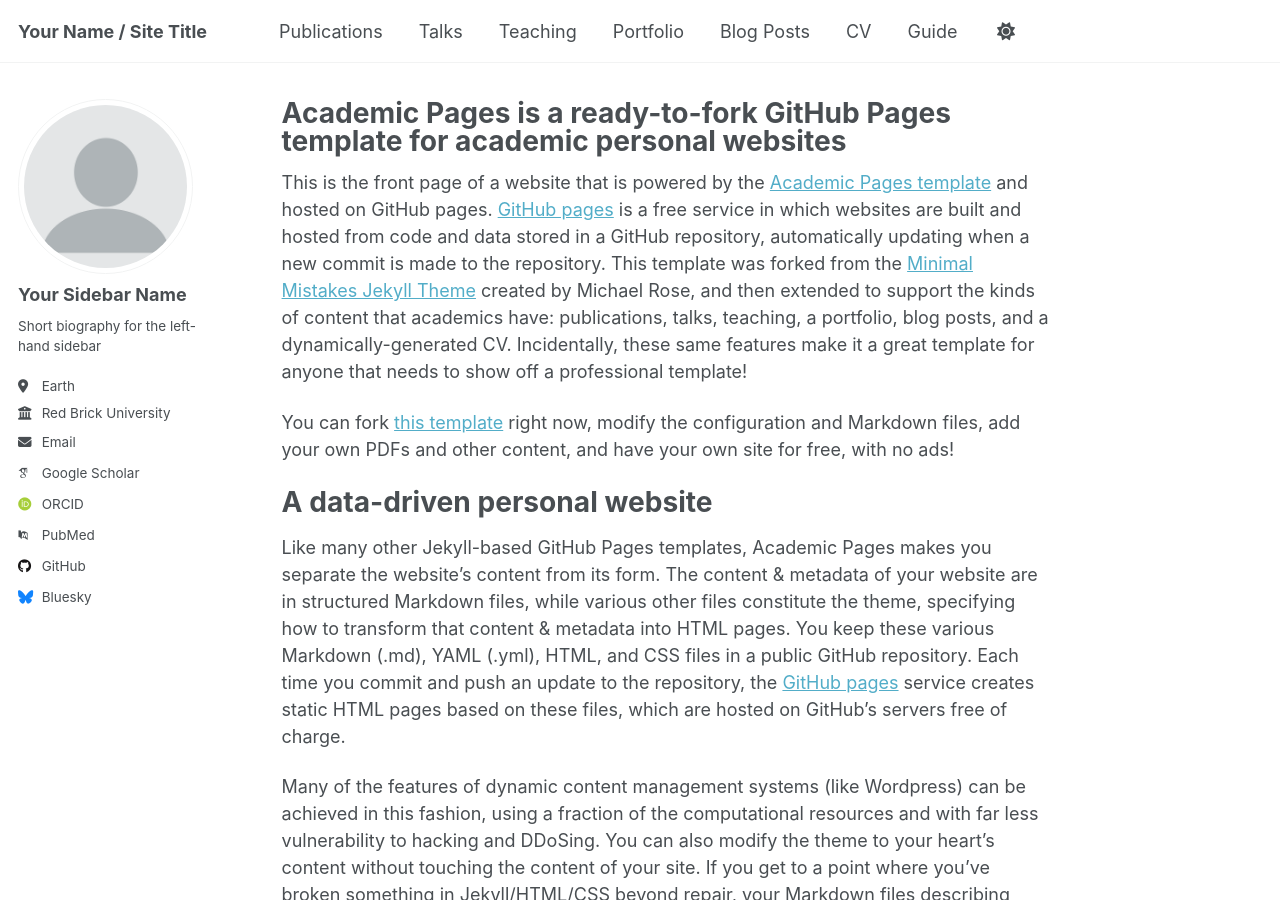
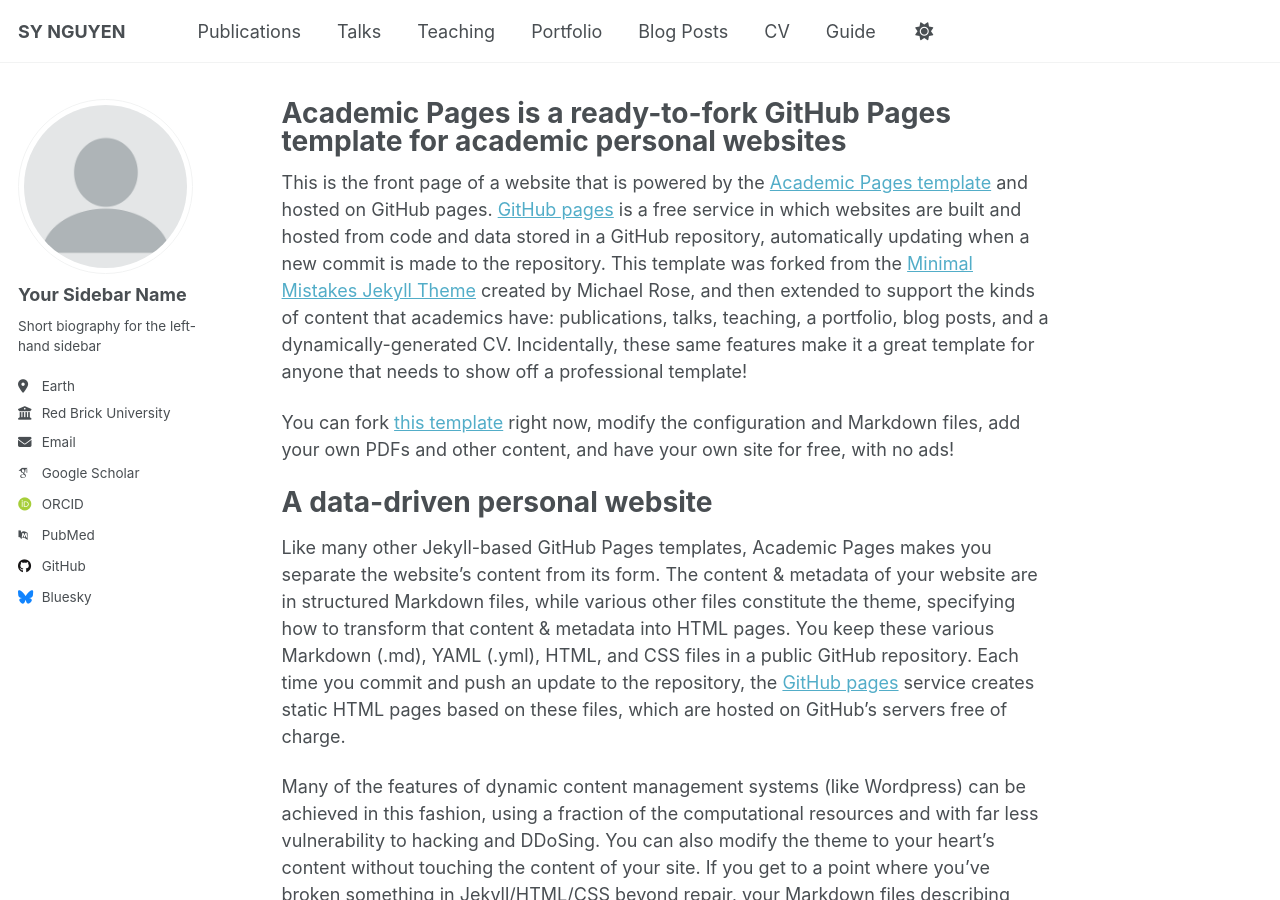
Before and after one commit to NguyenSyAI/NguyenSyAI.github.io, a Jekyll site: the page built from _pages/about.md, in a window 1280 px wide and 900 px high. Built offline with Jekyll 4.4.1, drawn with Linux system fonts in a browser that asks for light colours; some web fonts are replaced; a script that is not in the unit is left out.

Commit message:
Update _config.yml

```diff
--- a/_config.yml
+++ b/_config.yml
@@ -9,7 +9,7 @@
 # Basic Site Settings
 locale                   : "en-US"
 site_theme               : "default" # Currently available options are "default", "air"
-title                    : "Your Name / Site Title"
+title                    : "SY NGUYEN"
 title_separator          : "-"
 name                     : &name "Your Name"
 description              : &description "Your Name's academic portfolio"   # Update this with a general description of your site, this is the default if not overridden by a page
```
